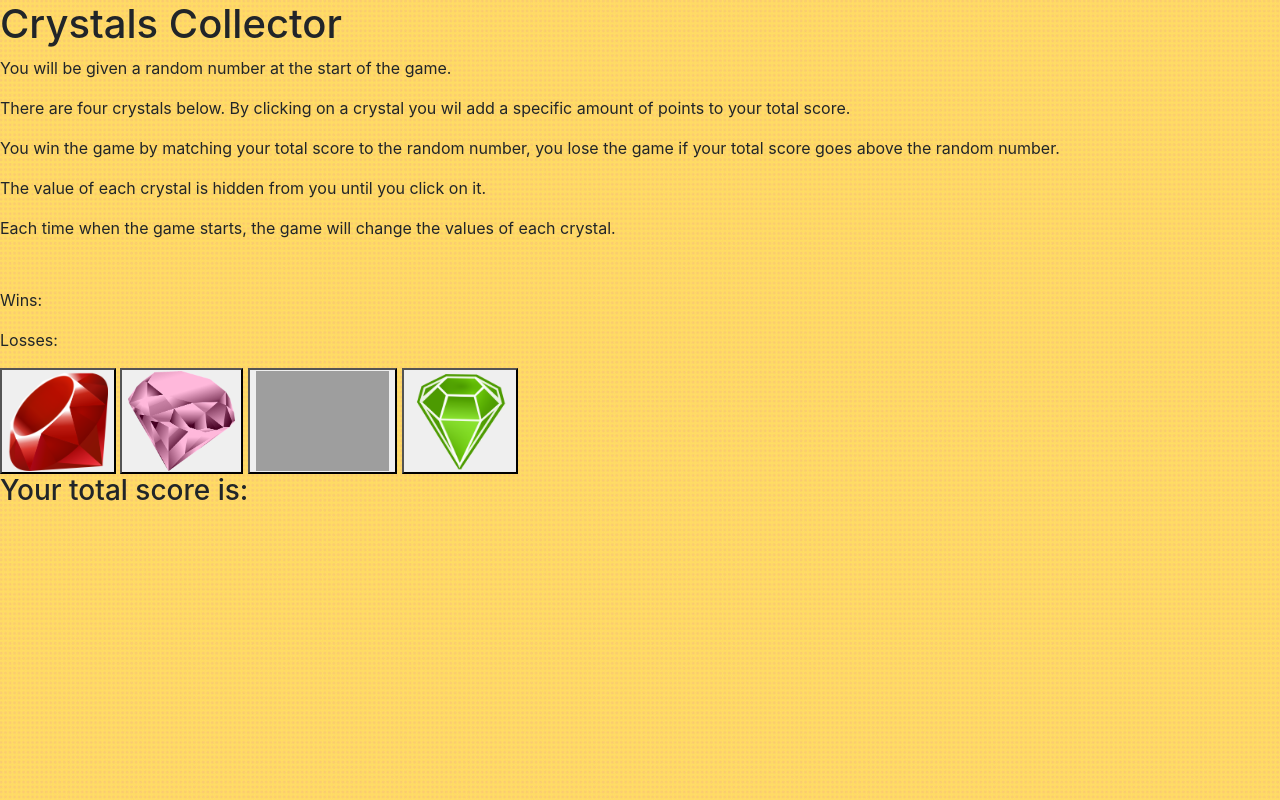
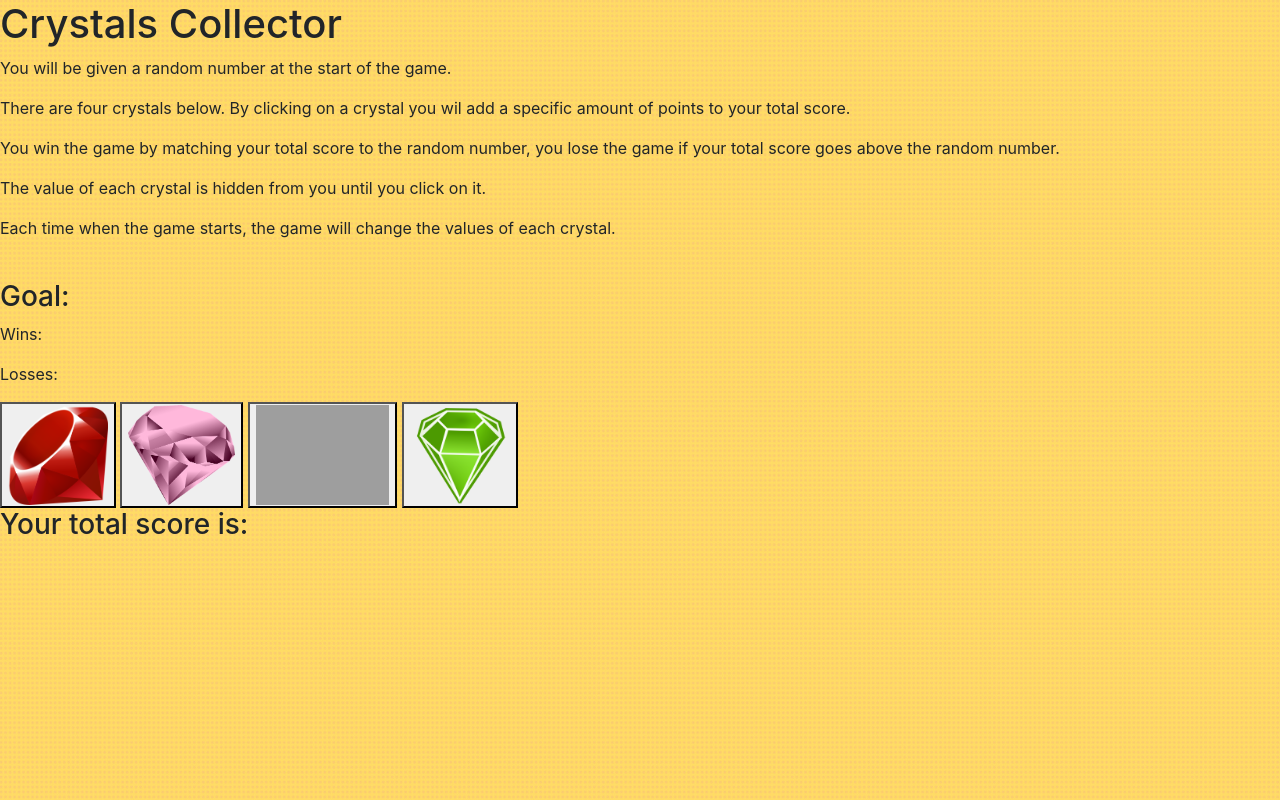
Before and after one commit to aanielson/unit-4-game, a plain HTML site: page index.html in a window 1280 px wide. Drawn offline with nearby package versions, Linux system fonts and the light colour scheme; grey boxes are pictures that could not be loaded.

Commit message:
pseudo coded basic structure of js

```diff
--- a/index.html
+++ b/index.html
@@ -21,7 +21,7 @@
     <br>
     <div id="game">
         <div id="objective">
-            <h3 id="goal"></h3>
+            <h3>Goal: <div id="goal"></div></h3>
             <div id="running-score">
                 <p>Wins: <div id="wins"></div></p>
                 <p>Losses: <div id="losses"></div></p>
```
Also changed, not shown: assets/javascript/game.js (+19 -0 lines).
